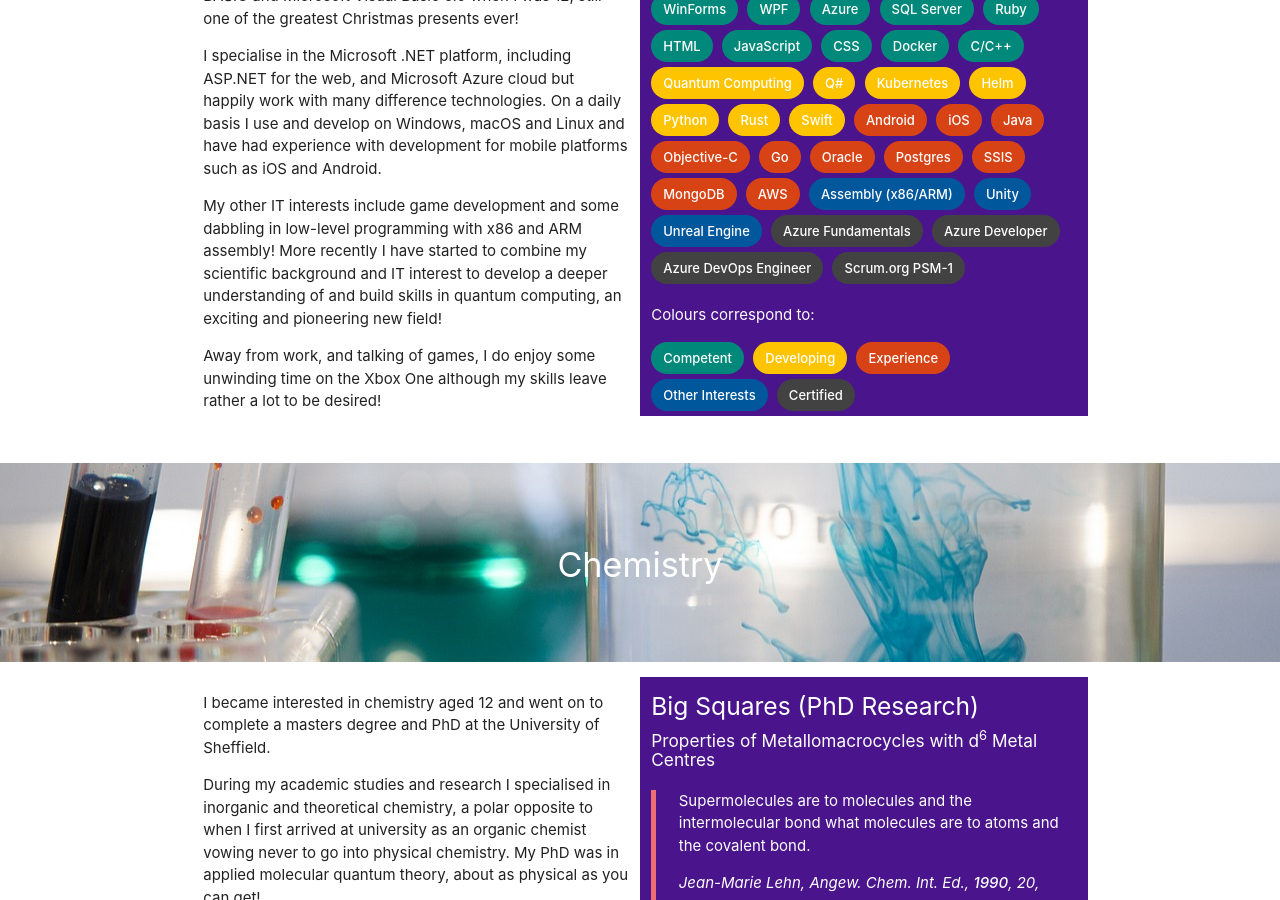
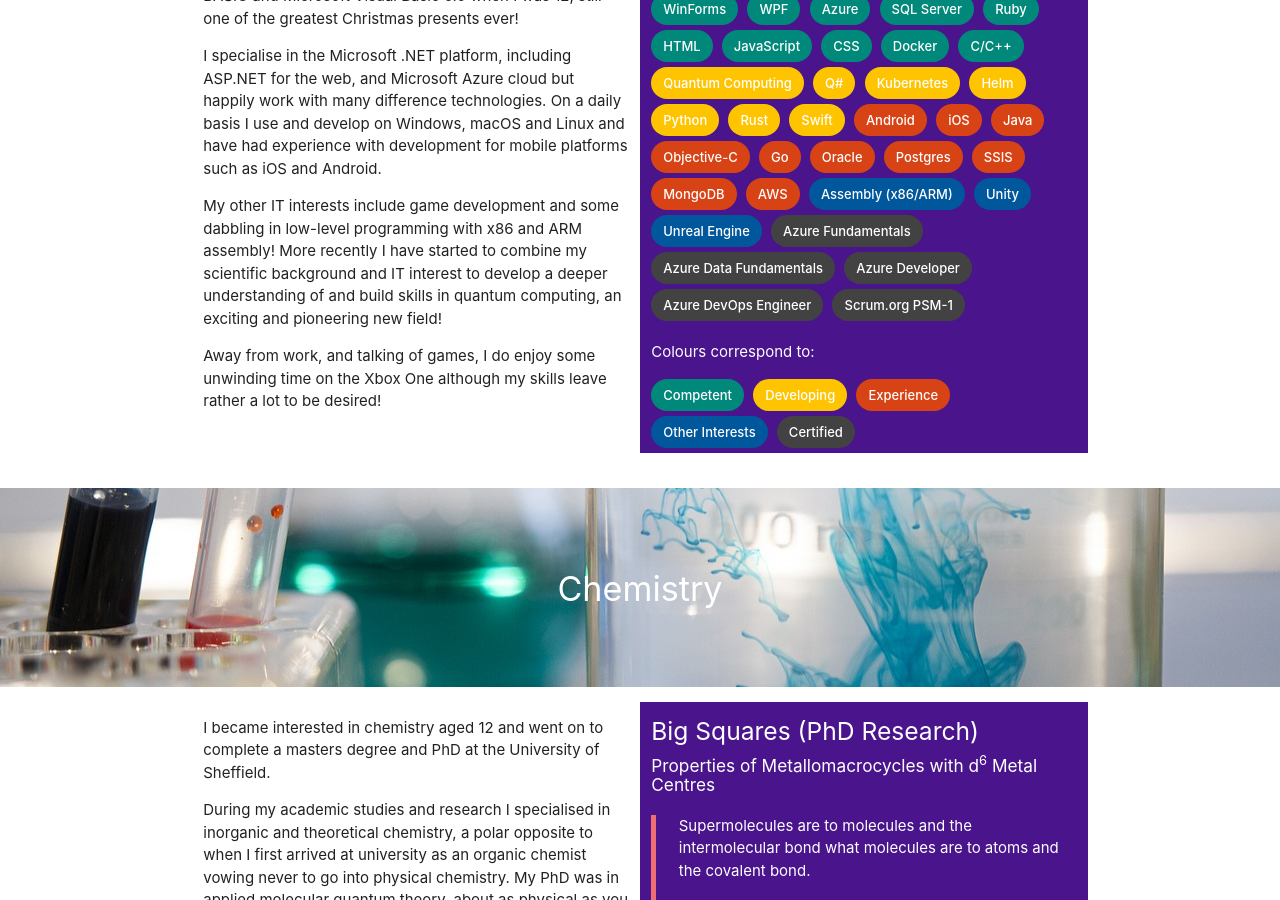
Before and after one commit to BHazel/bwhazel-web-site, a Jekyll site: the page built from src/index.html, in a window 1280 px wide and 900 px high, scrolled down 1080 px. Built offline with Jekyll 4.4.1, drawn with Linux system fonts in a browser that asks for light colours.

Commit message:
Add Azure Data Fundamentals (DP-900) certification.

```diff
--- a/src/_data/content.yaml
+++ b/src/_data/content.yaml
@@ -74,6 +74,7 @@ computing:
       - Unreal Engine
     certified:
       - Azure Fundamentals
+      - Azure Data Fundamentals
       - Azure Developer
       - Azure DevOps Engineer
       - Scrum.org PSM-1
```
